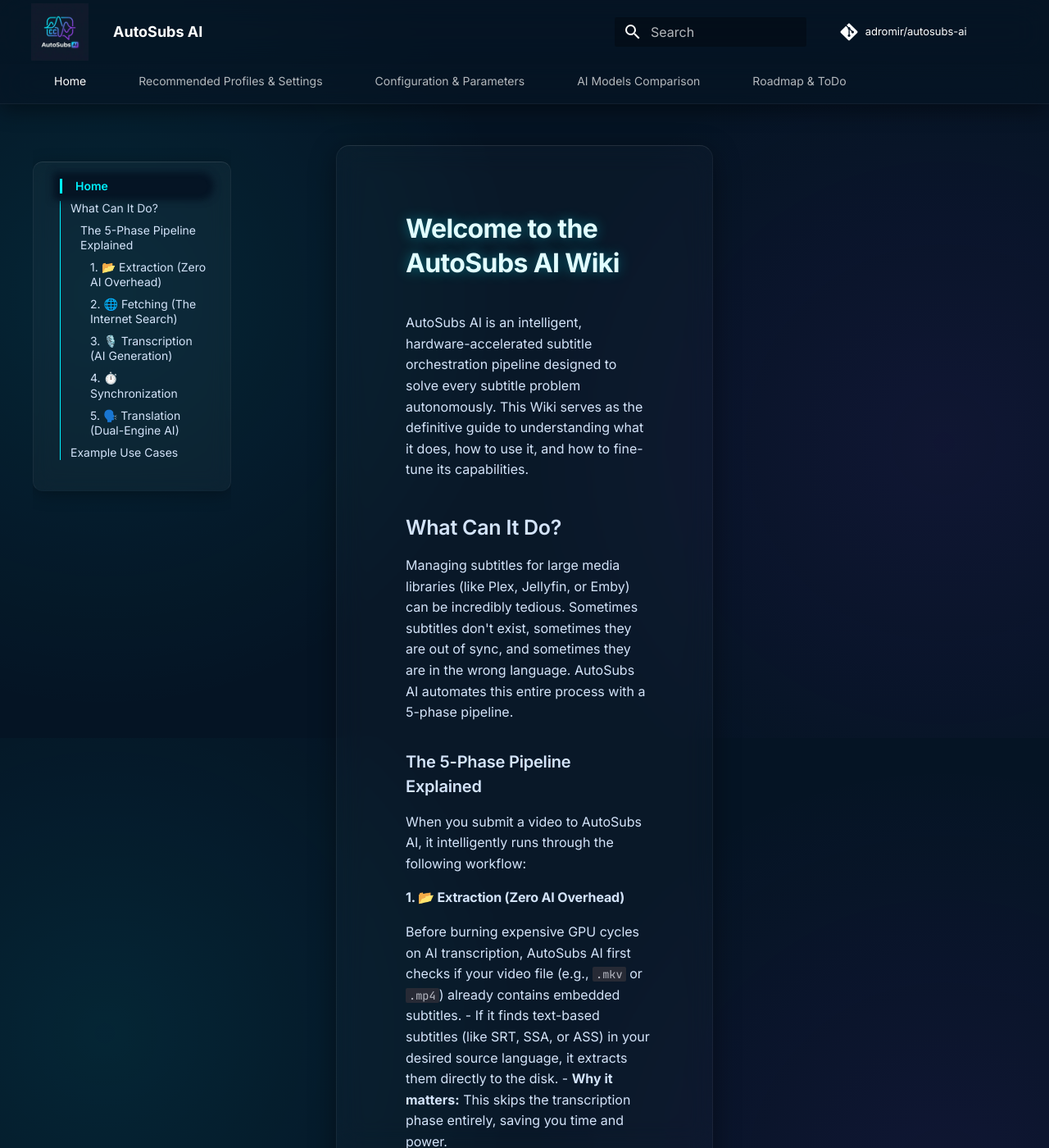
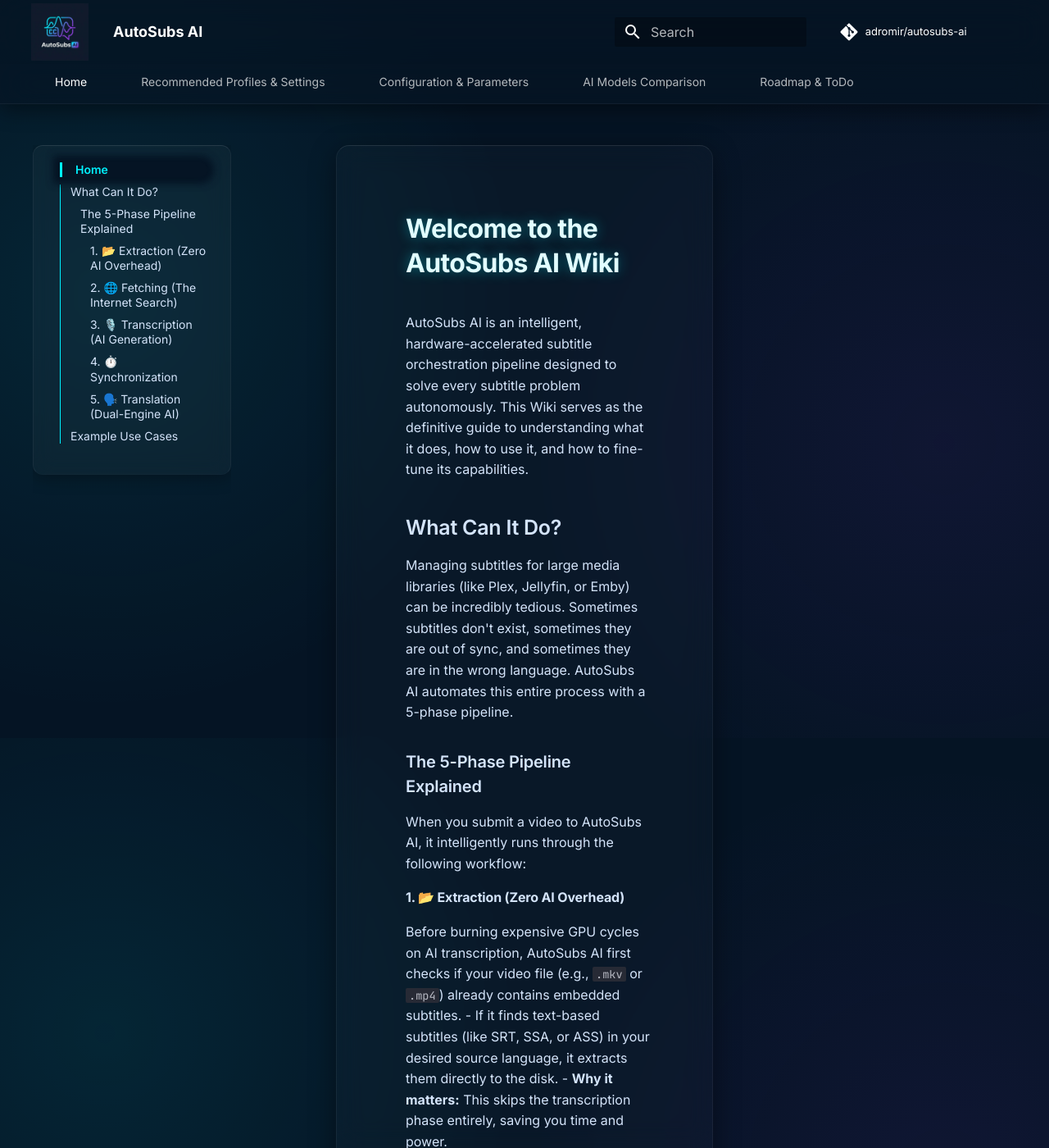
Before and after one commit to adromir/autosubs-ai, an MkDocs documentation site: the page built from docs/index.md, in a window 1280 px wide and 1400 px high. Shown: the whole window at 82% size. Built offline with MkDocs 1.6.1 and Material for MkDocs 9.7.7, drawn with Linux system fonts in a browser that asks for light colours; comment, search, counter and statistics services are not loaded.

Commit message:
style(docs): Fix tab jitter on hover and sidebar margin

```diff
--- a/docs/stylesheets/extra.css
+++ b/docs/stylesheets/extra.css
@@ -67,6 +67,7 @@
   border-radius: 8px;
   padding: 0.4rem 0.8rem;
   margin: 0.2rem;
+  border: 1px solid transparent; /* Prevent jitter by having a transparent border always */
 }
 
 [data-md-color-scheme="slate"] .md-tabs__link:hover {
@@ -125,7 +126,6 @@
   border-radius: 12px;
   padding: 1rem;
   box-shadow: 0 4px 20px 0 rgba(0, 0, 0, 0.3);
-  margin-top: 1rem; /* Prevent touching the top edge of the scrollwrap */
 }
 
 /* Sidebar Active Nav Item */
```
